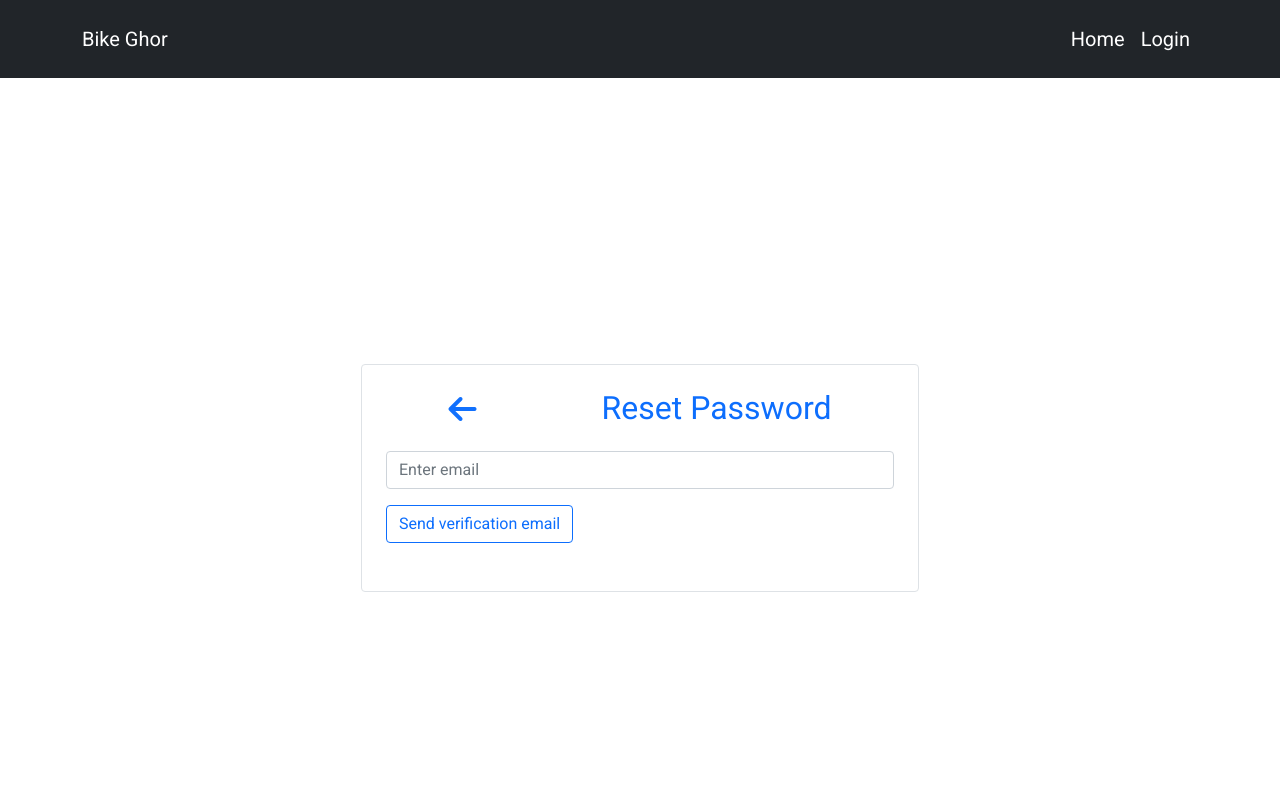
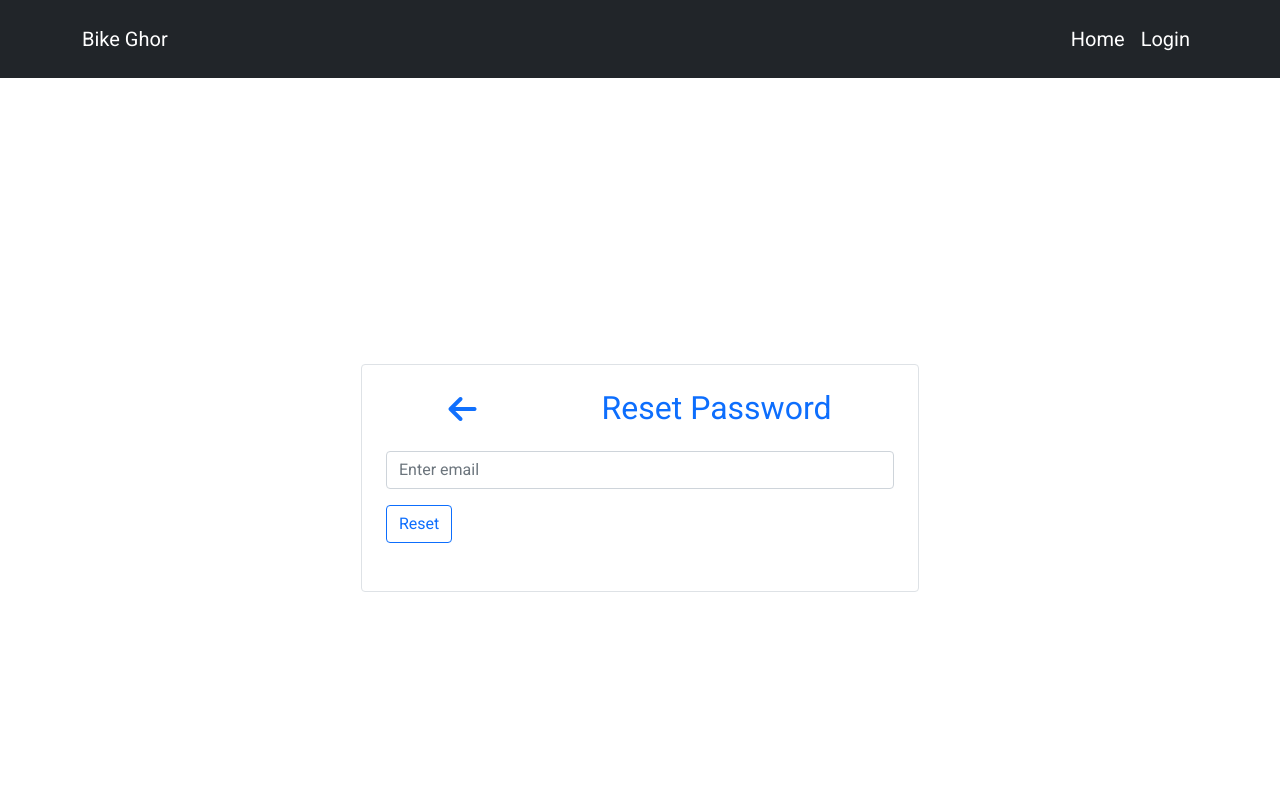
Before and after one commit to minhazurakash/Bike-ghor_ware-house-management-client-site, a React (Create React App) app: page /reset in a window 1280 px wide. Shown: the top 800 px of the page. Built offline with nearby package versions, Linux system fonts and the light colour scheme; no server answers.

Commit message:
login,signup,reset tostify added

```diff
--- a/src/Pages/Shared/Reset/Reset.js
+++ b/src/Pages/Shared/Reset/Reset.js
@@ -1,8 +1,26 @@
-import React from "react";
+import { async } from "@firebase/util";
+import React, { useEffect } from "react";
 import { Button, Form } from "react-bootstrap";
+import { useSendPasswordResetEmail } from "react-firebase-hooks/auth";
 import { Link } from "react-router-dom";
+import { toast } from "react-toastify";
+import auth from "../../../firebase.init";
 
 const Reset = () => {
+  const [sendPasswordResetEmail, sending, error] =
+    useSendPasswordResetEmail(auth);
+
+  const handleReset = async (e) => {
+    e.preventDefault();
+    const email = e.target.email.value;
+    await sendPasswordResetEmail(email);
+    if (error) {
+      const err = error.code.split("/")[1];
+      toast.warning(err, { position: "top-center", autoClose: 2000 });
+    } else {
+      toast.success("Email Send", { position: "top-center", autoClose: 2000 });
+    }
+  };
   return (
     <div className="container d-flex justify-content-center align-items-center vh-100">
       <div className="row  w-100">
@@ -17,13 +35,17 @@ const Reset = () => {
               </Link>
               <h2 className="text-primary mb-4">Reset Password</h2>
             </div>
-            <Form>
+            <Form onSubmit={handleReset}>
               <Form.Group className="mb-3" controlId="formBasicEmail">
-                <Form.Control type="email" placeholder="Enter email" required />
+                <Form.Control
+                  name="email"
+                  type="email"
+                  placeholder="Enter email"
+                  required
+                />
               </Form.Group>
-
               <Button variant="outline-primary" type="submit" className=" mb-4">
-                Send verification email
+                Reset
               </Button>
             </Form>
           </div>
--- a/src/Pages/Shared/Signup/Signup.js
+++ b/src/Pages/Shared/Signup/Signup.js
@@ -1,17 +1,18 @@
-import React, { useState } from "react";
+import React, { useEffect, useState } from "react";
 import { Button, Form } from "react-bootstrap";
 import {
   useAuthState,
   useCreateUserWithEmailAndPassword,
 } from "react-firebase-hooks/auth";
 import { Link, Navigate, useNavigate } from "react-router-dom";
+import { toast } from "react-toastify";
 import auth from "../../../firebase.init";
 import GoogleSignIn from "../GoogleSignIn/GoogleSignIn";
 import signup from "./Signup.module.css";
 
 const Signup = () => {
   const [checked, setChecked] = useState(false);
-  const [createUserWithEmailAndPassword] =
+  const [createUserWithEmailAndPassword, createUser, loading, error] =
     useCreateUserWithEmailAndPassword(auth);
   const [user] = useAuthState(auth);
   const navigate = useNavigate();
@@ -22,9 +23,19 @@ const Signup = () => {
     console.log(email, password, user);
     createUserWithEmailAndPassword(email, password);
   };
-  if (user) {
-    navigate("/");
-  }
+  useEffect(() => {
+    if (error) {
+      const err = error.code.split("/")[1];
+      toast.warning(err, { position: "top-center", autoClose: 2000 });
+    }
+    if (user) {
+      navigate("/");
+      toast.success("User created successfully", {
+        autoClose: 1000,
+        position: "top-center",
+      });
+    }
+  }, [error, user]);
 
   return (
     <div className="container my-5">
```
